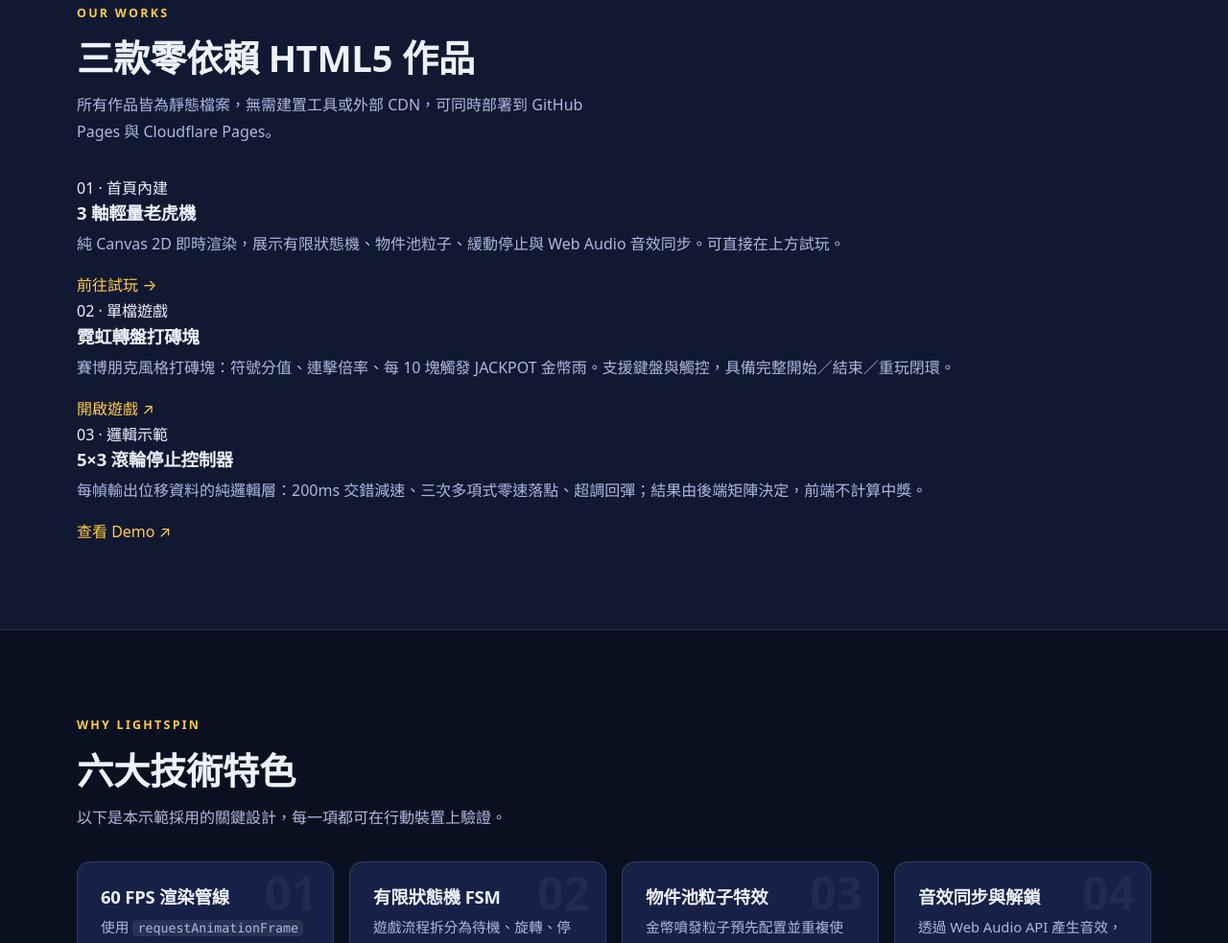
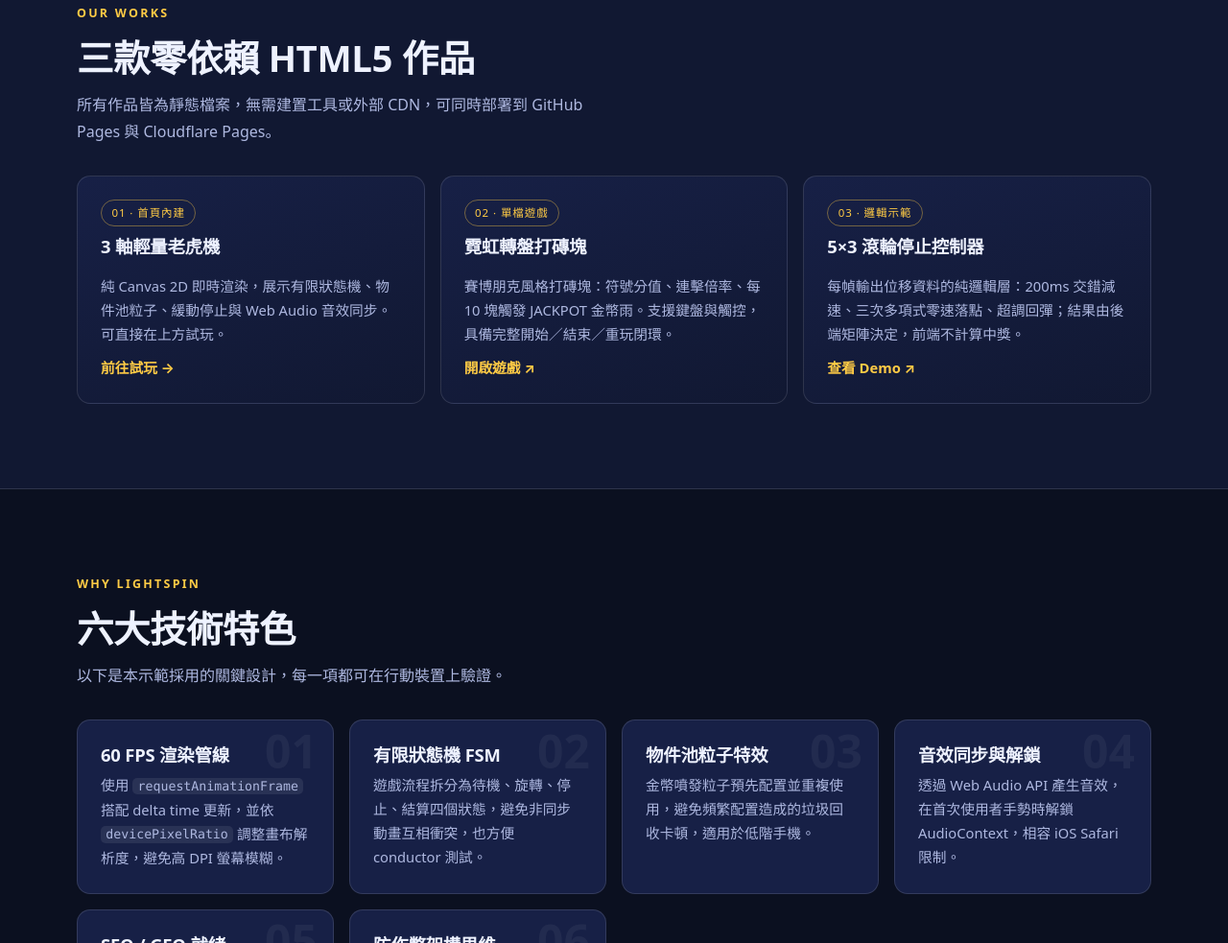
Before and after one commit to vip-81/lightspin, a plain HTML site: page index.html in a window 1280 px wide. Shown: the part 841-1824 px from the top of the page at 96% size. Drawn offline with Linux system fonts and the light colour scheme.

Commit message:
deploy: css/style.css (SEO/GEO optimized static site)

```diff
--- a/css/style.css
+++ b/css/style.css
@@ -252,6 +252,37 @@ p { margin: 0 0 1rem; color: var(--text-muted); }
 }
 .feature-card p { margin: 0; font-size: 0.92rem; }
 
+/* ---------- 作品集 ---------- */
+.works-grid {
+  display: grid;
+  grid-template-columns: repeat(auto-fit, minmax(260px, 1fr));
+  gap: 1rem;
+}
+.work-card {
+  position: relative;
+  display: flex;
+  flex-direction: column;
+  gap: 0.6rem;
+  background: linear-gradient(160deg, var(--surface), var(--bg-alt));
+  border: 1px solid var(--border);
+  border-radius: 14px;
+  padding: 1.5rem;
+  transition: transform 0.18s ease, border-color 0.18s ease;
+}
+.work-card:hover { transform: translateY(-3px); border-color: rgba(255, 203, 69, 0.5); }
+.work-card p { font-size: 0.92rem; margin: 0; flex: 1 1 auto; }
+.work-card a { font-weight: 700; font-size: 0.92rem; }
+.work-tag {
+  display: inline-block;
+  align-self: flex-start;
+  font-size: 0.72rem;
+  letter-spacing: 0.08em;
+  color: var(--accent);
+  border: 1px solid rgba(255, 203, 69, 0.4);
+  border-radius: 999px;
+  padding: 0.2rem 0.65rem;
+}
+
 /* ---------- 來源清單 ---------- */
 .source-list {
   display: grid;
```
